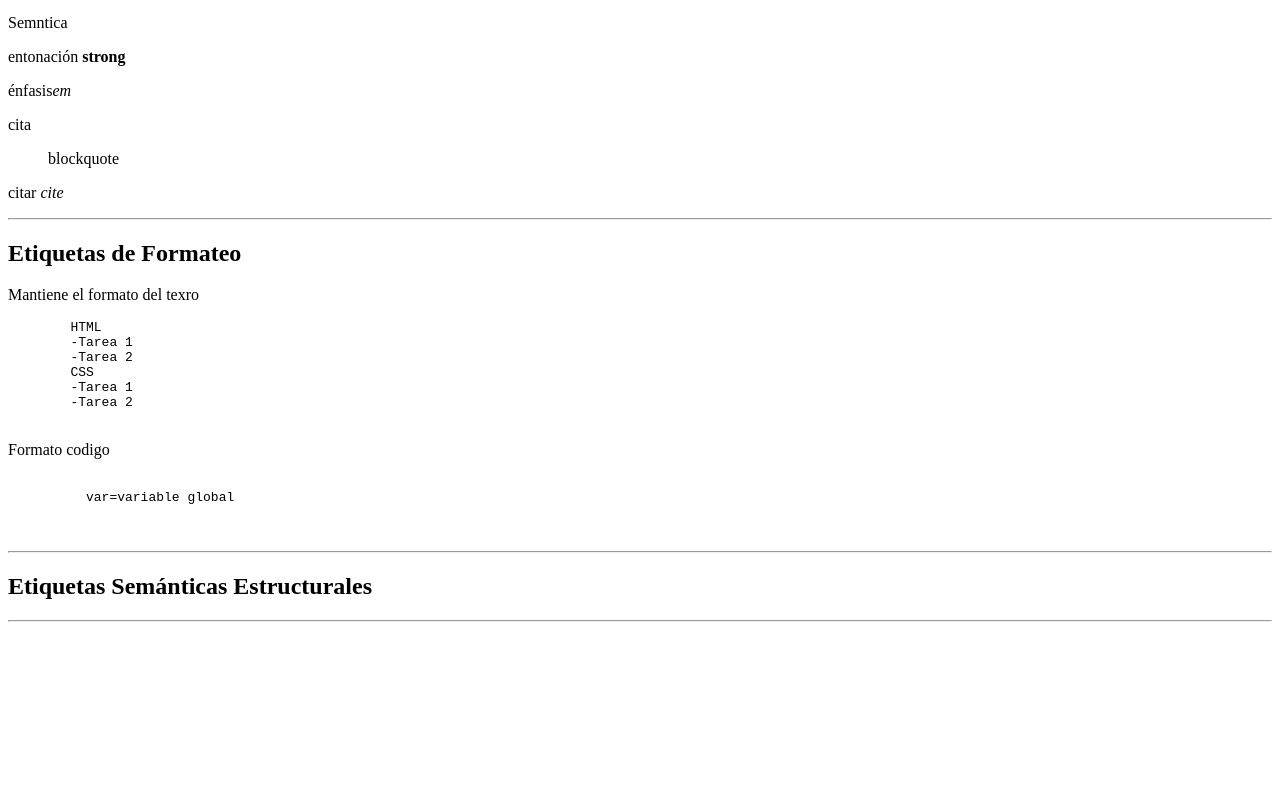
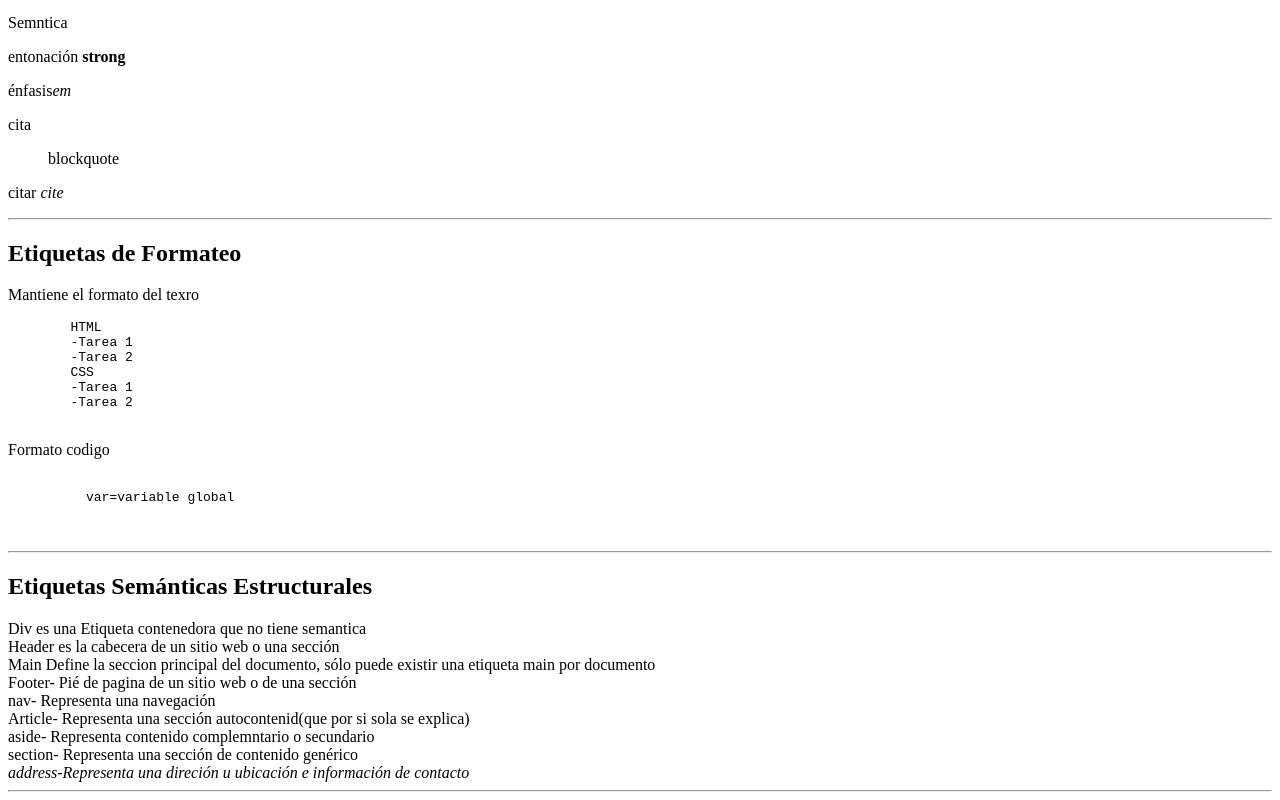
Before and after one commit to INRIAS/html_css_curso, a plain HTML site: page index.html in a window 1280 px wide. Shown: the part 643-1443 px from the top of the page. Before the commit the page ends 1273 px from the top, so only its background shows below. Drawn offline with Linux system fonts and the light colour scheme.

Commit message:
Etiquetas Semanticas

```diff
--- a/index.html
+++ b/index.html
@@ -1,17 +1,16 @@
 <!DOCTYPE html>
 <html lang="en">
+
 <head>
     <meta charset="UTF-8" />
     <meta http-equiv="X-UA-Compatible" content="IE=edge" />
     <meta name="viewport" content="width=device-width, initial-scale=1.0" />
     <!-- Meta Descripcion no mas de 165 -->
-    <meta
-      name="Descripcion"
-      content="Reforzando conocimientos de Html5 y Css3"
-    />
+    <meta name="Descripcion" content="Reforzando conocimientos de Html5 y Css3" />
     <!-- Title no mar a 65 cacarteres -->
     <title>Document</title>
 </head>
+
 <body>
     <h1>Encabezado #1</h1>
     <h2>Encabezado #2</h2>
@@ -22,10 +21,7 @@
     <hr />
     <p>Párrafo</p>
     <p>
-      Lorem ipsum, dolor sit amet consectetur adipisicing elit. Voluptatum
-      blanditiis a suscipit unde officiis aperiam ipsa, earum tempora ducimus
-      fugit soluta omnis praesentium pariatur! Error iste ipsum rerum odit
-      nesciunt.
+        Lorem ipsum, dolor sit amet consectetur adipisicing elit. Voluptatum blanditiis a suscipit unde officiis aperiam ipsa, earum tempora ducimus fugit soluta omnis praesentium pariatur! Error iste ipsum rerum odit nesciunt.
     </p>
     <p>negrita <b>b</b></p>
     <p>italica <i>i</i></p>
@@ -35,13 +31,15 @@
     <p>marcar texto <mark>mark</mark></p>
     <p>letra pequeña <small>small</small></p>
 
-    <hr>
+    <hr />
     <p>Semntica</p>
     <p>entonación <strong>strong</strong></p>
     <p>énfasis<em>em</em></p>
-    <p>cita <blockquote>blockquote</blockquote></p>
+    <p>cita
+        <blockquote>blockquote</blockquote>
+    </p>
     <p>citar <cite>cite</cite></p>
-    <hr>
+    <hr />
     <h2>Etiquetas de Formateo</h2>
     <p>
         Mantiene el formato del texro
@@ -62,8 +60,28 @@
         </code>
       </pre>
     </p>
-    <hr>
+    <hr />
     <h2>Etiquetas Semánticas Estructurales</h2>
-    <hr>
+    <div>Div es una Etiqueta contenedora que no tiene semantica</div>
+    <header>Header es la cabecera de un sitio web o una sección</header>
+    <main>
+        Main Define la seccion principal del documento, sólo puede existir una etiqueta main por documento
+    </main>
+    <footer>Footer- Pié de pagina de un sitio web o de una sección</footer>
+    <nav>nav- Representa una navegación</nav>
+    <article>
+        Article- Representa una sección autocontenid(que por si sola se explica)
+    </article>
+    <aside>
+        aside- Representa contenido complemntario o secundario
+    </aside>
+    <section>
+        section- Representa una sección de contenido genérico
+    </section>
+    <address>
+    address-Representa una direción u ubicación e información de contacto
+    </address>
+    <hr />
 </body>
+
 </html>
```
Lines whose indentation alone changed are shown as unchanged.
